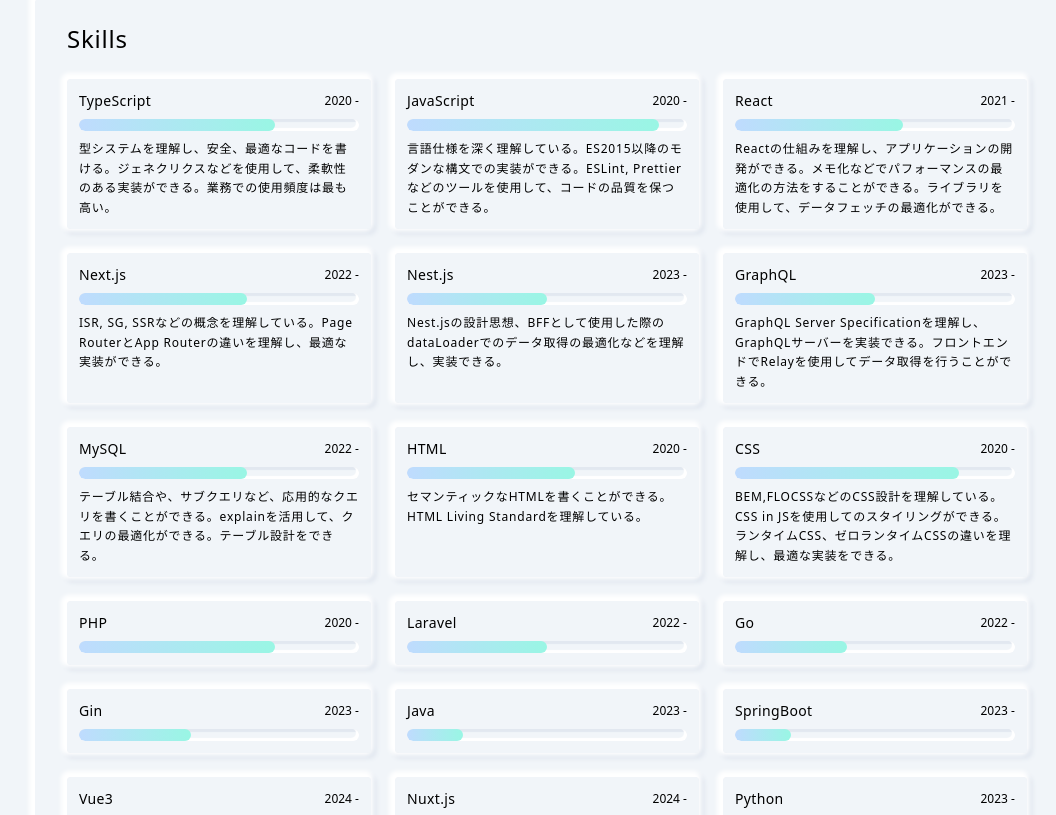
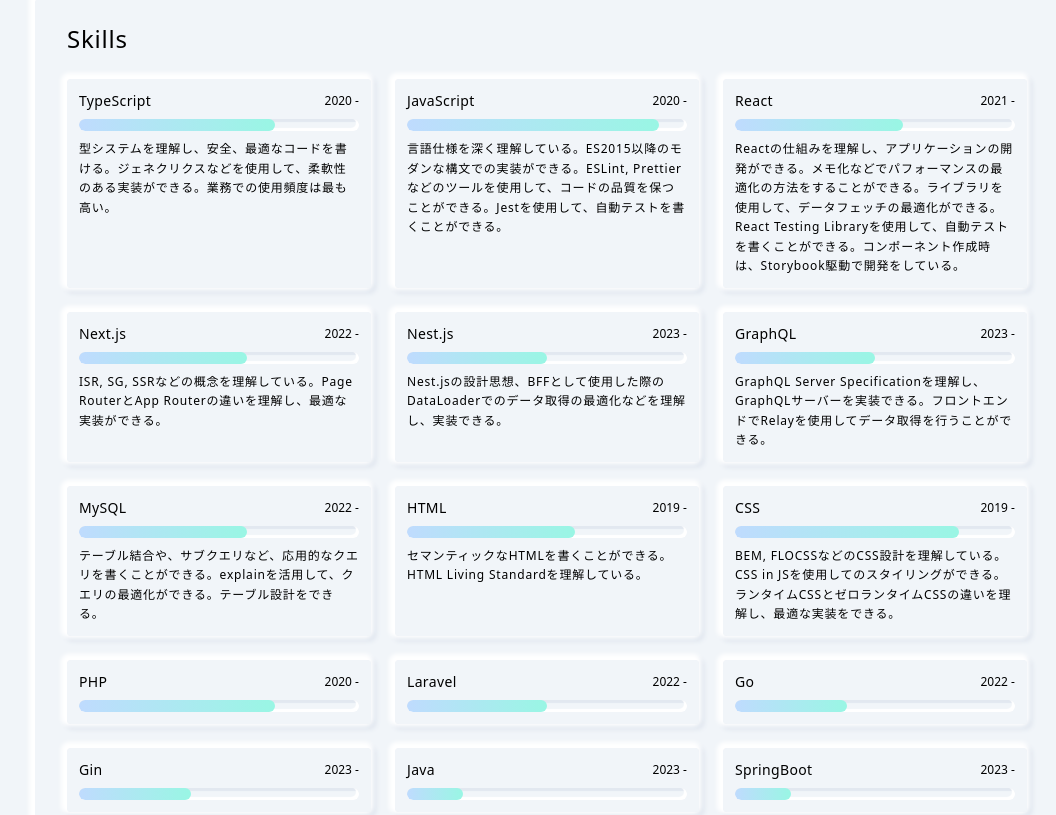
Before and after one commit to sho-ts/resume, a Nuxt app: page / in a window 1280 px wide. Shown: the part 680-1495 px from the top of the page, without its empty margins (93-1149 px from the left). Built offline with nearby package versions, Linux system fonts and the light colour scheme.

Commit message:
change: Skillsの項目を更新

```diff
--- a/src/components/section/Skills.vue
+++ b/src/components/section/Skills.vue
@@ -67,13 +67,13 @@
     name: 'JavaScript',
     level: 90,
     start: 2020,
-    description: '言語仕様を深く理解している。ES2015以降のモダンな構文での実装ができる。ESLint, Prettierなどのツールを使用して、コードの品質を保つことができる。',
+    description: '言語仕様を深く理解している。ES2015以降のモダンな構文での実装ができる。ESLint, Prettierなどのツールを使用して、コードの品質を保つことができる。Jestを使用して、自動テストを書くことができる。',
   },
   {
     name: 'React',
     level: 60,
     start: 2021,
-    description: 'Reactの仕組みを理解し、アプリケーションの開発ができる。メモ化などでパフォーマンスの最適化の方法をすることができる。ライブラリを使用して、データフェッチの最適化ができる。',
+    description: 'Reactの仕組みを理解し、アプリケーションの開発ができる。メモ化などでパフォーマンスの最適化の方法をすることができる。ライブラリを使用して、データフェッチの最適化ができる。React Testing Libraryを使用して、自動テストを書くことができる。コンポーネント作成時は、Storybook駆動で開発をしている。',
   },
   {
     name: 'Next.js',
@@ -85,7 +85,7 @@
     name: 'Nest.js',
     level: 50,
     start: 2023,
-    description: 'Nest.jsの設計思想、BFFとして使用した際のdataLoaderでのデータ取得の最適化などを理解し、実装できる。',
+    description: 'Nest.jsの設計思想、BFFとして使用した際のDataLoaderでのデータ取得の最適化などを理解し、実装できる。',
   },
   {
     name: 'GraphQL',
@@ -102,14 +102,14 @@
   {
     name: 'HTML',
     level: 60,
-    start: 2020,
+    start: 2019,
     description: 'セマンティックなHTMLを書くことができる。HTML Living Standardを理解している。',
   },
   {
     name: 'CSS',
     level: 80,
-    start: 2020,
-    description: 'BEM,FLOCSSなどのCSS設計を理解している。CSS in JSを使用してのスタイリングができる。ランタイムCSS、ゼロランタイムCSSの違いを理解し、最適な実装をできる。',
+    start: 2019,
+    description: 'BEM, FLOCSSなどのCSS設計を理解している。CSS in JSを使用してのスタイリングができる。ランタイムCSSとゼロランタイムCSSの違いを理解し、最適な実装をできる。',
   },
   {
     name: 'PHP',
```
